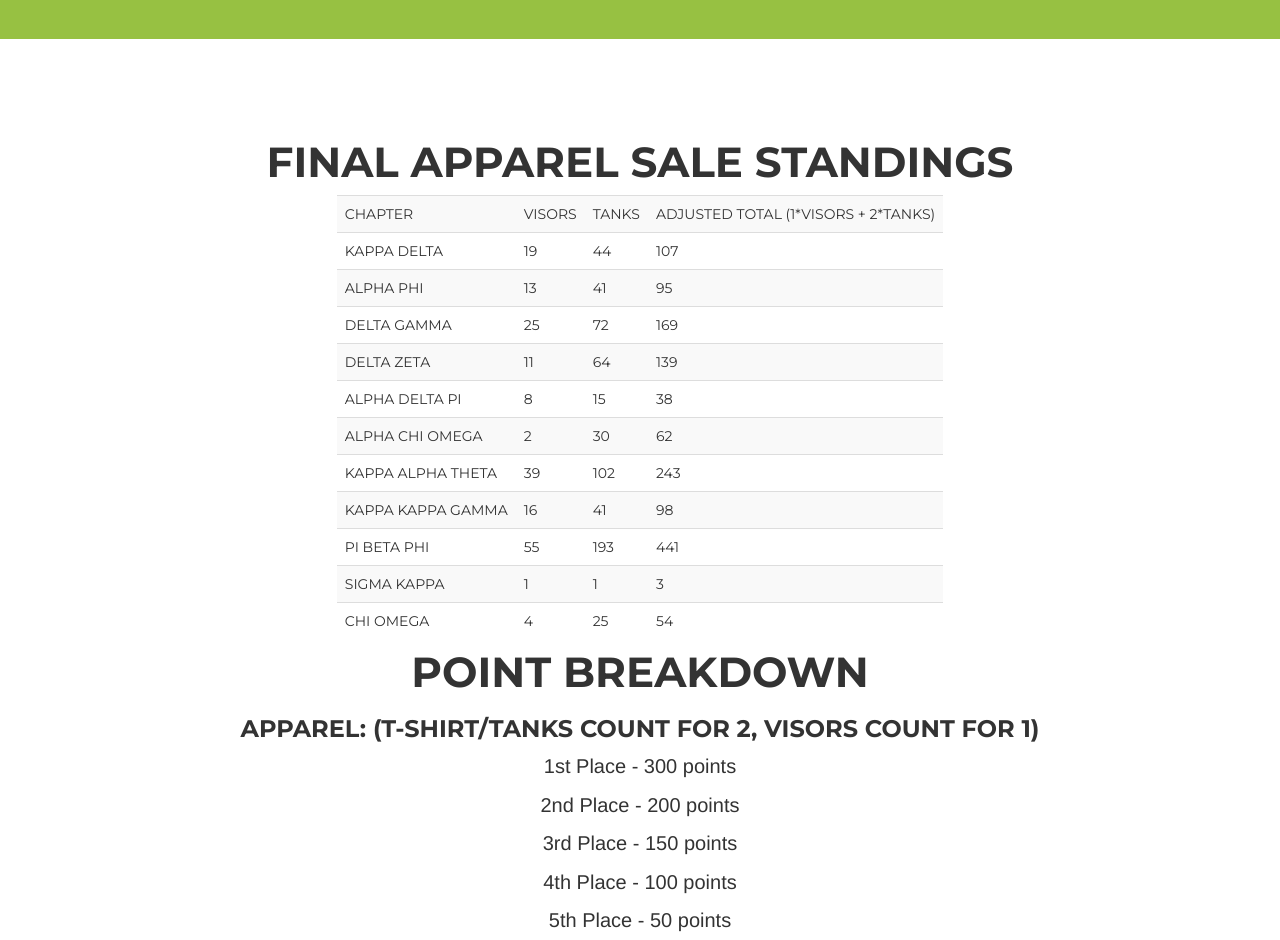
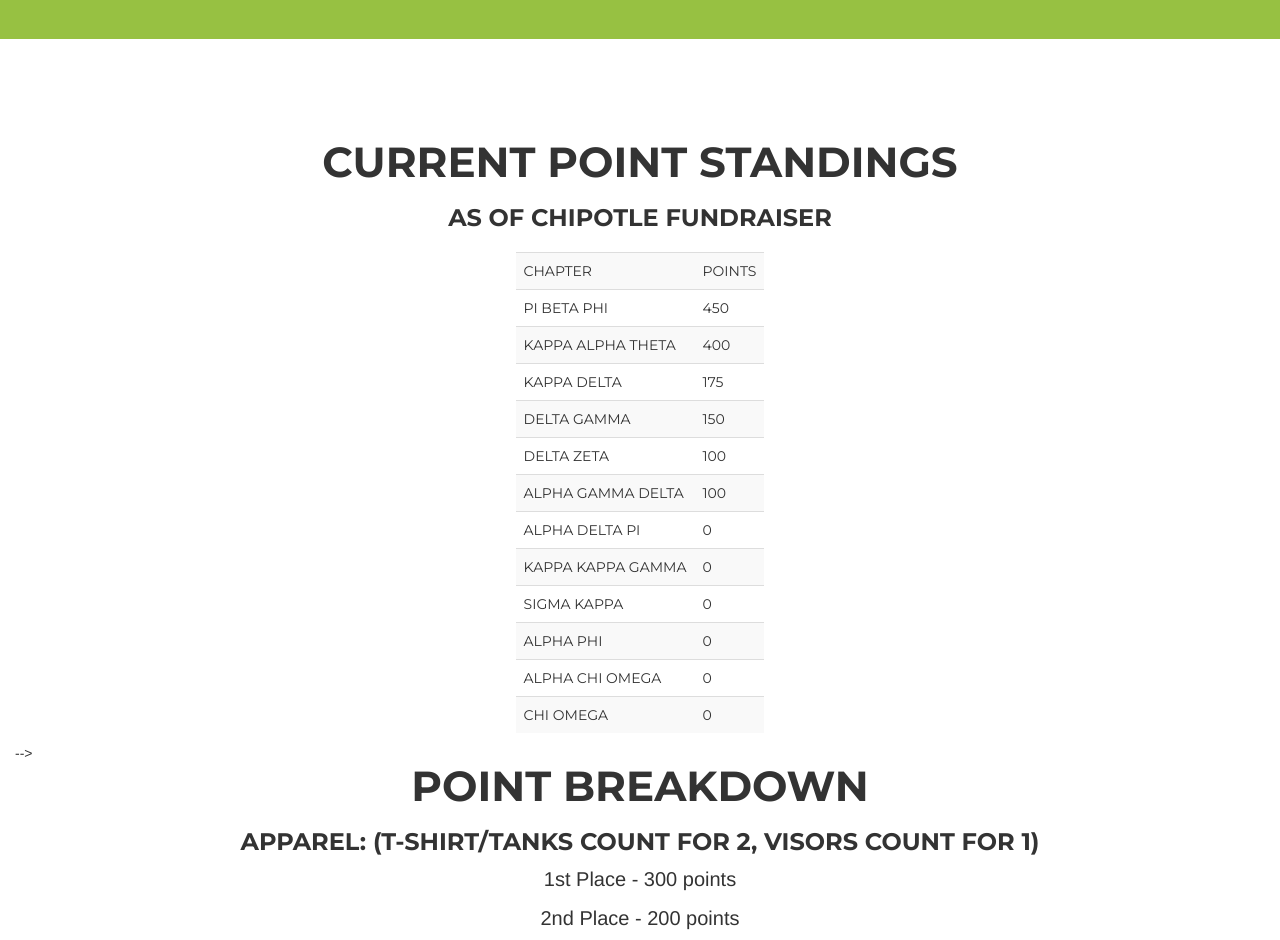
Before and after one commit to rythei/watermelonbust, a website: page index.html in a window 1280 px wide. Shown: the part 1860-2800 px from the top of the page. Drawn offline with nearby package versions, Linux system fonts and the light colour scheme; a script that the page names is missing.

Commit message:
Add standings

```diff
--- a/index.html
+++ b/index.html
@@ -123,9 +123,31 @@
 <!--border="1" cellpadding="2" cellspacing="0" style="border-collapse: collapse" width="100%"-->
     <section id="events">
         <div class="container" >
-
           <div class="row">
-          <div class="col-lg-12 text-center">
+            <div class="col-lg-12 text-center">
+                <h2>Current Point Standings</h2>
+                <h3>As of Chipotle Fundraiser</h3>
+            </div>
+          </div>
+          <div class="row">
+              <table class="table table-striped" id="points">
+                <td>Chapter</td><td>Points</td>
+                <tr><td>Pi Beta Phi</td><td>450</td></tr>
+                <tr><td>Kappa Alpha Theta</td><td>400</td></tr>
+                <tr><td>Kappa Delta</td><td>175</td></tr>
+                <tr><td>Delta Gamma</td><td>150</td></tr>
+                <tr><td>Delta Zeta</td><td>100</td></tr>
+                <tr><td>Alpha Gamma Delta</td><td>100</td></tr>
+                <tr><td>Alpha Delta Pi</td><td>0</td></tr>
+                <tr><td>Kappa Kappa Gamma</td><td>0</td></tr>
+                <tr><td>Sigma Kappa</td><td>0</td></tr>
+                <tr><td>Alpha Phi</td><td>0</td></tr>
+                <tr><td>Alpha Chi Omega</td><td>0</td></tr>
+                <tr><td>Chi Omega</td><td>0</td></tr>
+            </table>
+          </div>
+          <div class="row">
+          <!--<div class="col-lg-12 text-center">
               <h2>Final Apparel Sale Standings</h2>
           </div></div>
 
@@ -149,7 +171,7 @@
              });
 
              </script>
-          </div>
+          </div> -->
 
           <div class="row">
             <div class="col-lg-12 text-center">
```
